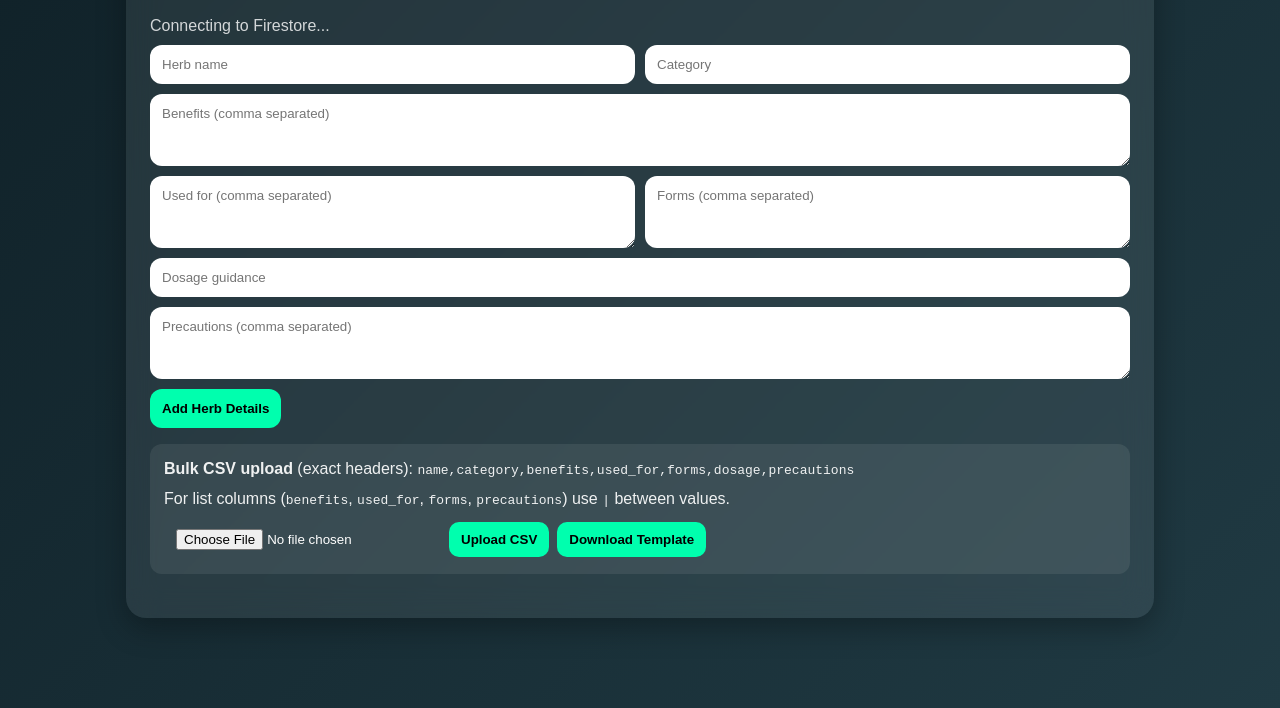
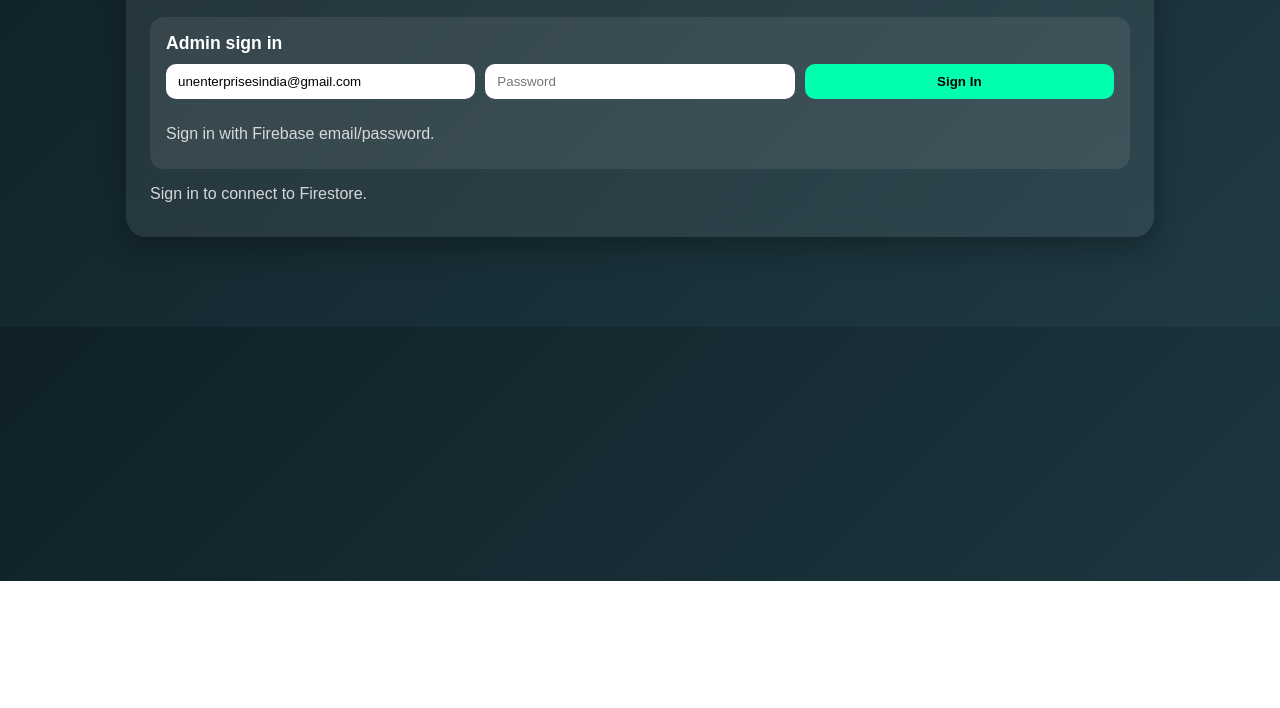
Before and after one commit to unenterprisesindia-art/ayush-ai-assistant, a plain HTML site: page admin.html in a window 1280 px wide. Shown: the part 219-927 px from the top of the page. After the commit the page ends 800 px from the top, so only its background shows below. Drawn offline with Linux system fonts and the light colour scheme; no server answers.

Commit message:
Update admin.html

```diff
--- a/admin.html
+++ b/admin.html
@@ -24,6 +24,35 @@
       flex-wrap: wrap;
     }
     .admin-title { color: var(--accent); }
+    .auth-card {
+      padding: 16px;
+      border-radius: 14px;
+      background: rgba(255,255,255,0.08);
+      margin-bottom: 16px;
+      display: grid;
+      gap: 10px;
+    }
+    .auth-card h2 { margin: 0; font-size: 1.1rem; }
+    .auth-form {
+      display: grid;
+      grid-template-columns: repeat(3, minmax(0, 1fr));
+      gap: 10px;
+    }
+    .auth-form input,
+    .auth-form button,
+    .signout-btn {
+      border: none;
+      border-radius: 10px;
+      padding: 10px 12px;
+      font-family: inherit;
+    }
+    .auth-form button,
+    .signout-btn {
+      background: var(--accent);
+      color: #000;
+      font-weight: 600;
+      cursor: pointer;
+    }
     .entry-form {
       display: grid;
       grid-template-columns: repeat(2, minmax(0, 1fr));
@@ -95,8 +124,10 @@
       color: #fff;
       cursor: pointer;
     }
+    #adminContent[hidden] { display: none; }
     @media (max-width: 700px) {
-      .entry-form { grid-template-columns: 1fr; }
+      .entry-form,
+      .auth-form { grid-template-columns: 1fr; }
       .entry-form .full-width { grid-column: auto; }
     }
   </style>
@@ -110,8 +141,20 @@
       <a href="herbs.html" class="btn">View Herbs Page</a>
     </div>
 
-    <p class="status-line" id="status">Connecting to Firestore...</p>
+    <section class="auth-card">
+      <h2>Admin sign in</h2>
+      <form class="auth-form" id="authForm">
+        <input id="emailInput" type="email" placeholder="Admin email" value="unenterprisesindia@gmail.com" required>
+        <input id="passwordInput" type="password" placeholder="Password" required>
+        <button type="submit">Sign In</button>
+      </form>
+      <button id="signOutBtn" class="signout-btn" type="button" hidden>Sign Out</button>
+      <p id="authMessage" class="status-line">Sign in with Firebase email/password.</p>
+    </section>
 
+    <p class="status-line" id="status">Sign in to connect to Firestore.</p>
+
+    <section id="adminContent" hidden>
       <form class="entry-form" id="herbForm">
         <input id="nameInput" type="text" placeholder="Herb name" required>
         <input id="categoryInput" type="text" placeholder="Category" required>
@@ -134,6 +177,7 @@
       </section>
 
       <div id="entryList" class="entry-list"></div>
+    </section>
   </div>
 
   <script src="theme.js"></script>
```
Lines whose indentation alone changed are shown as unchanged.
